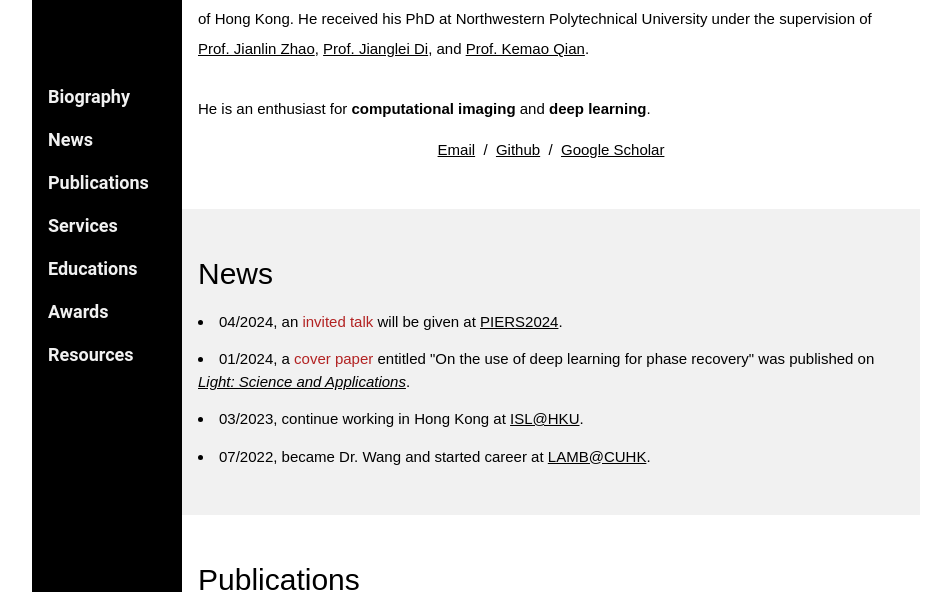
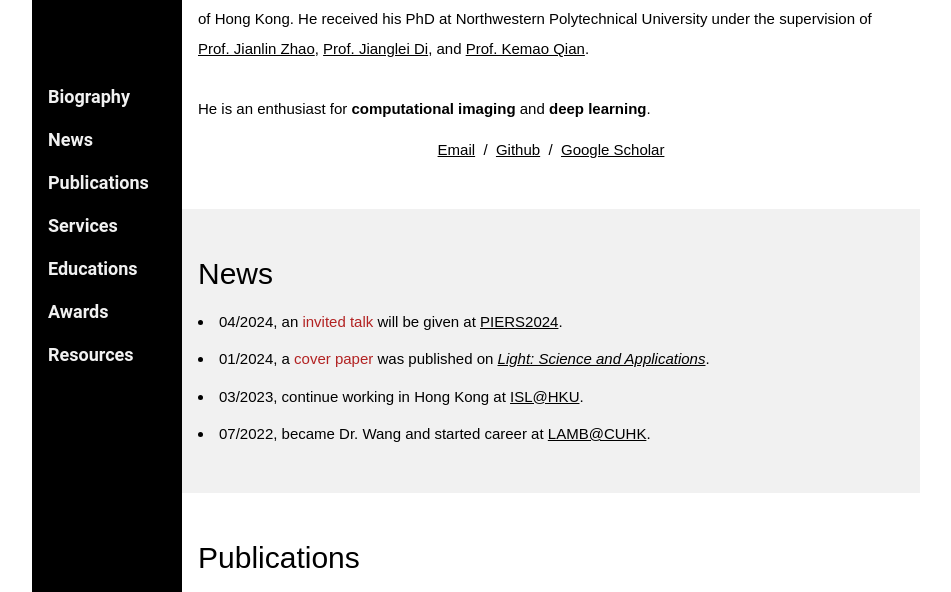
Before and after one commit to kqwang/kqwang.github.io, a plain HTML site: page index.html in a window 1280 px wide. Shown: the part 158-750 px from the top of the page, without its empty margins (164-1115 px from the left). Drawn offline with Linux system fonts and the light colour scheme; a script that the page names is missing.

Commit message:
更新 index.html

```diff
--- a/index.html
+++ b/index.html
@@ -119,7 +119,7 @@
   <div class="w3-container w3-light-grey w3-padding-32" id="news">
    <h2>News</h2>
       <p><li> 04/2024, an <span style="color:FireBrick">invited talk</span> will be given at <a href="https://cd2024.piers.org/session.html?sid=S137">PIERS2024</a>.</li></p>
-      <p><li> 01/2024, a <span style="color:FireBrick">cover paper</span> entitled "On the use of deep learning for phase recovery" was published on <a href="https://doi.org/10.1038/s41377-023-01340-x"><a href="https://doi.org/10.1038/s41377-023-01340-x"><em>Light: Science and Applications</em></a>.</li></p>
+      <p><li> 01/2024, a <span style="color:FireBrick">cover paper</span> was published on <a href="https://doi.org/10.1038/s41377-023-01340-x"><a href="https://doi.org/10.1038/s41377-023-01340-x"><em>Light: Science and Applications</em></a>.</li></p>
       <p><li> 03/2023, continue working in Hong Kong at <a href="https://isl.eee.hku.hk/">ISL@HKU</a>.</li></p>
       <p><li> 07/2022, became Dr. Wang and started career at <a href="https://www.lambcuhk.org/">LAMB@CUHK</a>.</li></p>
 
```
